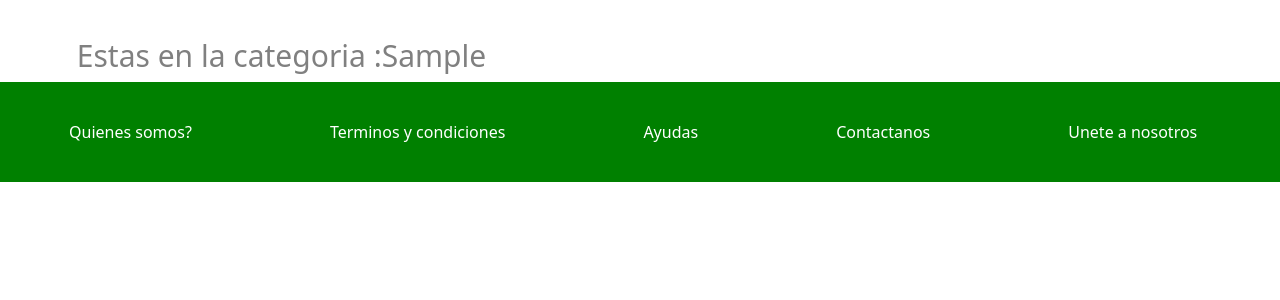
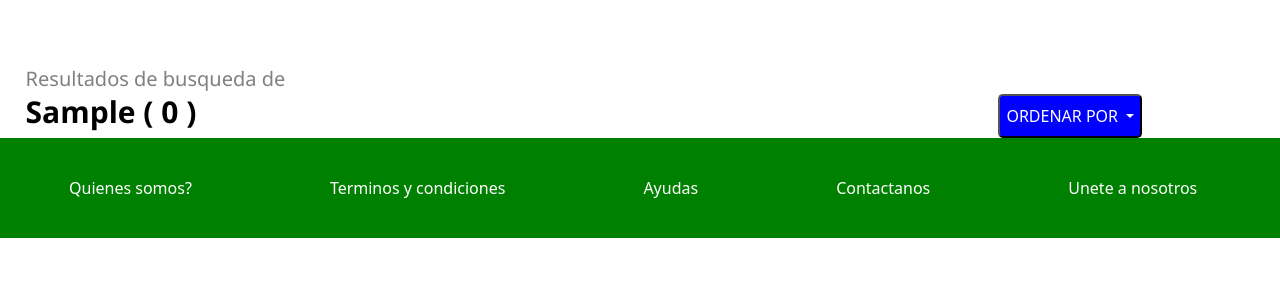
Before and after one commit to Cordoba18/Center-Shop-Cali-WEB, a PHP site: the page made by vistas/PaginaProductos.php in a window 1280 px wide. Shown: the part 126-426 px from the top of the page. Run offline with PHP 8.4, Linux system fonts and the light colour scheme; tables that the repository leaves empty or names only in its code hold one stand-in row (values such as "Sample post").

Commit message:
Acomodar productos con estilo
Acomode los productos en la pagina del producto de tal forma en la cual es mejor y mas visible para el usuario.

```diff
--- a/css/PaginaProductos.css
+++ b/css/PaginaProductos.css
@@ -1,7 +1,9 @@
 
 .locales{
-    display: flex;
-    flex-wrap: wrap;
+  display: flex;
+  flex-wrap: wrap;
+  width: 100%;
+  align-content: flex-end;
 }
 .elemento{
     flex: 1 0 auto;
@@ -35,13 +37,6 @@
     font-size: 20px;
     font-family: 'Franklin Gothic Medium', 'Arial Narrow', Arial, sans-serif;
     margin-top: 20px;
-}
-.titulo_componente{
-    margin-top: 3%;
-    font-size: 30px;
-    margin-left: 6%;
-    text-shadow: darkseagreen;
-    color: grey;
 }
 .imagen-producto{
     width: 295px;
@@ -117,6 +112,63 @@
   .productos{
     display: flex;
     flex-wrap: wrap;
-    margin-left: 10%;
-    margin-right: 3%;
+    width: 100%;
+    align-content: flex-end;
   }
+
+  .contenedor-productos{
+    display: flex;
+  }
+  .herramientas{
+    align-content: flex-start;
+    overflow: scroll;
+}
+
+  .recomendaciones{
+    width: 100% auto;
+    height: auto;
+    margin-top: 2%;
+    margin-bottom: 2%;
+    margin-left: 20px;
+    margin-right: 40px;
+  }
+  .resultados{
+    display: flex;
+    width: 100%;
+    margin-top: 5%;
+    flex-wrap: wrap;
+  }
+  .resultado{
+    min-width: 76%;
+    font-family: 'Segoe UI', Tahoma, Geneva, Verdana, sans-serif;
+    font-size: 30px;
+    font-weight: bold;
+    color: black;
+    margin-left: 2%;
+  }
+  .r_busqueda{
+    font-size: 20px;
+    font-family: 'Segoe UI', Tahoma, Geneva, Verdana, sans-serif;
+    color: gray;
+    opacity: unset;
+    width: 100%;
+    margin-left: 2%;
+    margin-bottom: 0%;
+
+  }
+  .nobusqueda{
+    margin: 6%;
+    height: auto;
+    align-content: center;
+    text-align: center;
+    align-items: center;
+    align-self: center;
+    width: 100%;
+    box-shadow: 0px 0px 30px black;
+    border: unset;
+  }
+  .excepcion{
+    color: red;
+    font-size: 44px;
+    font-family: 'Segoe UI', Tahoma,
+  }
--- /dev/null
+++ b/papelera.txt
@@ -0,0 +1,6 @@
+<?php $con = conectar();
+    $sql = "SELECT * FROM users WHERE id = $_GET[empresa] AND estado='activo'";
+    $result11 = mysqli_query($con, $sql);
+    while ($mostrar11 = mysqli_fetch_array($result11)) {
+        echo $mostrar11['nombre'];
+    } ?>
--- /dev/null
+++ b/scripts/busquedatotal.js
@@ -0,0 +1,14 @@
+
+let $titulo = document.querySelector('.resultado');
+let $resultadostotales = document.querySelector('.resultadototal');
+let $textoresultado = $titulo.textContent
+let $resultados = $resultadostotales.textContent
+$titulo.innerHTML = $textoresultado + "( " + $resultados + " )"
+
+
+let $filtros= document.querySelector('.recomendaciones');
+let $ordenarpor = document.getElementById(10);
+if ($resultados == 0) {
+    $filtros.remove();
+    $ordenarpor.remove();
+}
--- a/vistas/PaginaProductos.php
+++ b/vistas/PaginaProductos.php
@@ -7,18 +7,43 @@ include_once("HeaderPrincipal.php");
 </head>
 <body>
 
+
+<div class="contenedor-productos">
+  <div class="recomendaciones">
+    <?php
+
+    // if ($_GET['empresa']) {?>
+
+    // <h1> Filtros  </h1>
+    // <?php
+
+    // }elseif ($_GET['decuentos']) {?>
+    //   <?php
+    //   # code...
+    // }elseif ($_GET['search']) {?><?php
+    //   # code...
+    // }elseif ($_GET['categoria']) {?><?php
+    //   # code...
+    // }
+
+    ?>
+
+  </div>
 <?php
 if (isset($_GET['empresa'])) {
 
     $empresa = $_GET['empresa'];
    if ($empresa == "ALL") {?>
-     <h1 class="titulo_componente">TODAS LAS EMPRESAS</h1>
-    <div class="locales"> <?php
+    <div class="locales">
+      <div class="resultados"><p class="r_busqueda">Resultados de busqueda de </p>
+       <h1 class="resultado"><?php echo "EMPRESAS"; ?> </h1></div><?php
     $con = conectar();
  $sql = "SELECT*FROM users WHERE Roles_id = 2 AND estado = 'activo' ORDER BY RAND()";
  $result10 = mysqli_query($con, $sql);
+ $resultado = 0;
  while ($mostrar10 = mysqli_fetch_array($result10)) { ?>
         <div class="elemento" >
+          <?php $resultado = $resultado + 1; ?>
          <?php echo "<a href='PaginaProductos.php?empresa=".$mostrar10['id']."'><img class='logo' src='../images/$mostrar10[logo]'></a>"?>
        <?php echo "<h1 class='titulo_logo'>$mostrar10[nombre]</h1>"  ;?>
         </div>
@@ -30,18 +55,33 @@ if (isset($_GET['empresa'])) {
     <?php
    }else {
     ?>
-      <h1 class="titulo_componente">Productos de la empresa : <?php $con = conectar();
-    $sql = "SELECT * FROM users WHERE id = $_GET[empresa] AND estado='activo'";
-    $result11 = mysqli_query($con, $sql);
-    while ($mostrar11 = mysqli_fetch_array($result11)) {
-        echo $mostrar11['nombre'];
-    } ?> </h1>
-    <div class="productos"><?php
+    <div class="productos">
+    <div class="resultados"><p class="r_busqueda">Resultados de busqueda de </p>
+     <h1 class="resultado">
+      <?php
+      $con = conectar();
+      $sql = "SELECT * FROM users WHERE id=$empresa  AND  estado='activo'";
+      $result7 = mysqli_query($con, $sql);
+      if ($mostrar7 = mysqli_fetch_array($result7)) {
+        echo $mostrar7['nombre'];
+      }
+      ?>
+    </h1> <button class="dropdown-toggle" type="button" data-bs-toggle="dropdown" aria-expanded="false">
+    ORDENAR POR
+  </button>
+  <ul class="dropdown-menu">
+  <li><a class='dropdown-item' href=''> MAYOR PRECIO </a></li>
+  <li><a class='dropdown-item' href=''> MENOR PRECIO </a></li>
+  <li><a class='dropdown-item' href=''> MAS RECIENTE </a></li>
+  <li><a class='dropdown-item' href=''> MEJOR VOTADOS </a></li>
+  </ul></div><?php
     $con = conectar();
     $sql = "SELECT * FROM productos WHERE id_empresa = $_GET[empresa] AND estado='activo'";
     $result5 = mysqli_query($con, $sql);
+    $resultado = 0;
     while ($mostrar5 = mysqli_fetch_array($result5)) {
       ?><div class="producto">
+        <?php $resultado = $resultado + 1; ?>
         <?php
       $id = $mostrar5['id'];
       $sql = "SELECT * FROM imagenes_productos where id_producto='$id' and estado='activo'";
@@ -81,8 +121,16 @@ if (isset($_GET['empresa'])) {
 <?php } } ?>  </div> <?php mysqli_close($con); }
 
    } else if (isset($_GET['search'])) {?>
-    <h1 class="titulo_componente">Buscaste :<?php echo $_GET['search'] ?> </h1>
-    <div class="productos"><?php
+    <div class="productos">
+    <div class="resultados"><p class="r_busqueda">Resultados de busqueda de  </p> <h1 class="resultado"><?php echo $_GET['search'] ?> </h1> <button id="10" class=" dropdown-toggle" type="button" data-bs-toggle="dropdown" aria-expanded="false">
+    ORDENAR POR
+  </button>
+  <ul class="dropdown-menu">
+  <li><a class='dropdown-item' href=''> MAYOR PRECIO </a></li>
+  <li><a class='dropdown-item' href=''> MENOR PRECIO </a></li>
+  <li><a class='dropdown-item' href=''> MAS RECIENTE </a></li>
+  <li><a class='dropdown-item' href=''> MEJOR VOTADOS </a></li>
+  </ul></div><?php
      $con = conectar();
      $sql = "SELECT * FROM categorias WHERE categoria='$_GET[search]' OR categoria  REGEXP '".strtolower($_GET['search'])."'";
      $result5 = mysqli_query($con, $sql);
@@ -99,15 +147,18 @@ if (isset($_GET['empresa'])) {
         $idempresa= "";
      }
     if ($categoria2 == "" && $idempresa == "") {
-        $sql = "SELECT * FROM productos WHERE nombre= '$_GET[search]' OR nombre REGEXP '".strtolower($_GET['search'])."' AND estado='activo'";
+        $sql = "SELECT * FROM productos WHERE nombre= '$_GET[search]' OR nombre REGEXP '".strtolower($_GET['search'])."' OR descripcion REGEXP '".strtolower($_GET['search'])."' AND estado='activo'";
     }else if (!$categoria2 == "") {
       $sql = "SELECT * FROM productos WHERE categoria=$categoria2 AND estado='activo'";
-    } else {
+    } else if (!$idempresa == "") {
         $sql = "SELECT * FROM productos WHERE id_empresa=$idempresa AND estado='activo'";
     }
+    $resultado = 0;
     $result5 = mysqli_query($con, $sql);
     while ($mostrar5 = mysqli_fetch_array($result5)) {
       ?><div class="producto">
+            <?php $resultado = $resultado + 1; ?>
+
         <?php
       $id = $mostrar5['id'];
       $sql = "SELECT * FROM imagenes_productos where id_producto='$id' and estado='activo'";
@@ -144,10 +195,24 @@ if (isset($_GET['empresa'])) {
          <a href=""><img class="btn-listadeseos" src="../icons/ListaDeDeseos.png" alt=""></a>
          <a href=""><img class="btn-carritocompras" src="../icons/CarritoCompras.png" alt=""></a>
 </div>
-<?php } } ?>  </div> <?php mysqli_close($con); }
+<?php } } if ($resultado == 0) {?>
+  <div class="nobusqueda">
+<h1 class="excepcion"> LO SIENTO NO ENCONTRAMOS SU PRODUCTO</h1></div>
+<?php
+} ?>  </div> <?php mysqli_close($con); }
 else if (isset($_GET['categoria'])) { ?>
-    <h1 class="titulo_componente">Estas en la categoria :<?php echo $_GET['categoria'] ?> </h1>
-    <div class="productos"><?php
+    <div class="productos">
+    <div class="resultados"><p class="r_busqueda">Resultados de busqueda de </p><h1 class="resultado"><?php echo $_GET['categoria'] ?> </h1> <button class=" dropdown-toggle" type="button" data-bs-toggle="dropdown" aria-expanded="false">
+
+    ORDENAR POR
+  </button>
+  <ul class="dropdown-menu">
+  <li><a class='dropdown-item' href=''> MAYOR PRECIO </a></li>
+  <li><a class='dropdown-item' href=''> MENOR PRECIO </a></li>
+  <li><a class='dropdown-item' href=''> MAS RECIENTE </a></li>
+  <li><a class='dropdown-item' href=''> MEJOR VOTADOS </a></li>
+  </ul></div><?php
+
     $con = conectar();
     $sql = "SELECT * FROM categorias WHERE categoria='$_GET[categoria]'";
     $result5 = mysqli_query($con, $sql);
@@ -157,8 +222,10 @@ else if (isset($_GET['categoria'])) { ?>
     $con = conectar();
     $sql = "SELECT * FROM productos WHERE categoria = $categoria AND estado='activo'";
     $result5 = mysqli_query($con, $sql);
+    $resultado = 0;
     while ($mostrar5 = mysqli_fetch_array($result5)) {
       ?><div class="producto">
+       <?php $resultado = $resultado + 1; ?>
         <?php
       $id = $mostrar5['id'];
       $sql = "SELECT * FROM imagenes_productos where id_producto='$id' and estado='activo'";
@@ -195,7 +262,11 @@ else if (isset($_GET['categoria'])) { ?>
          <a href=""><img class="btn-listadeseos" src="../icons/ListaDeDeseos.png" alt=""></a>
          <a href=""><img class="btn-carritocompras" src="../icons/CarritoCompras.png" alt=""></a>
 </div>
-<?php } } ?>  </div> <?php mysqli_close($con); } ?>
+<?php } } ?>  </div> <?php mysqli_close($con);  }
+ ?>
+ <p class="resultadototal" hidden><?php echo $resultado?> </p>
+</div>
+<script src="../scripts/busquedatotal.js"></script>
 </body>
 </html>
 <?php
```
Also changed, not shown: css/Header.css (line endings or trailing spaces).
